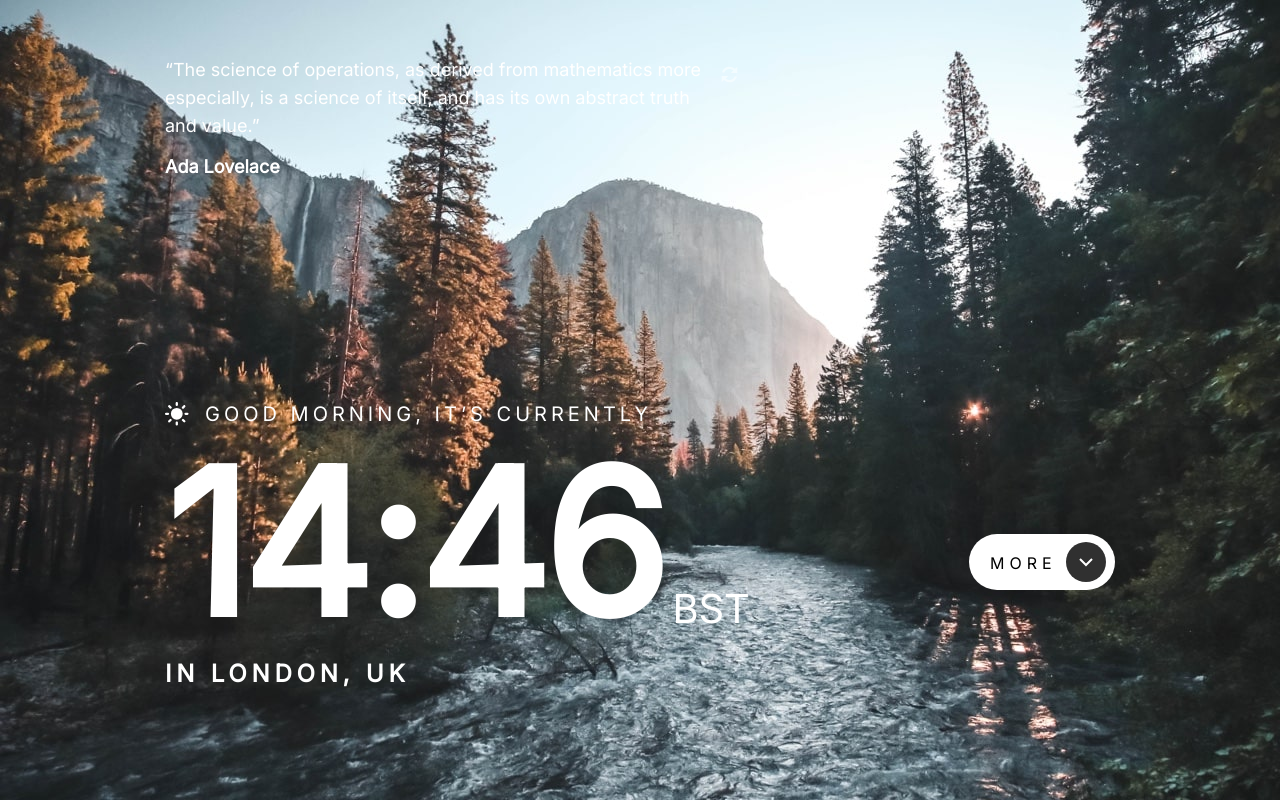
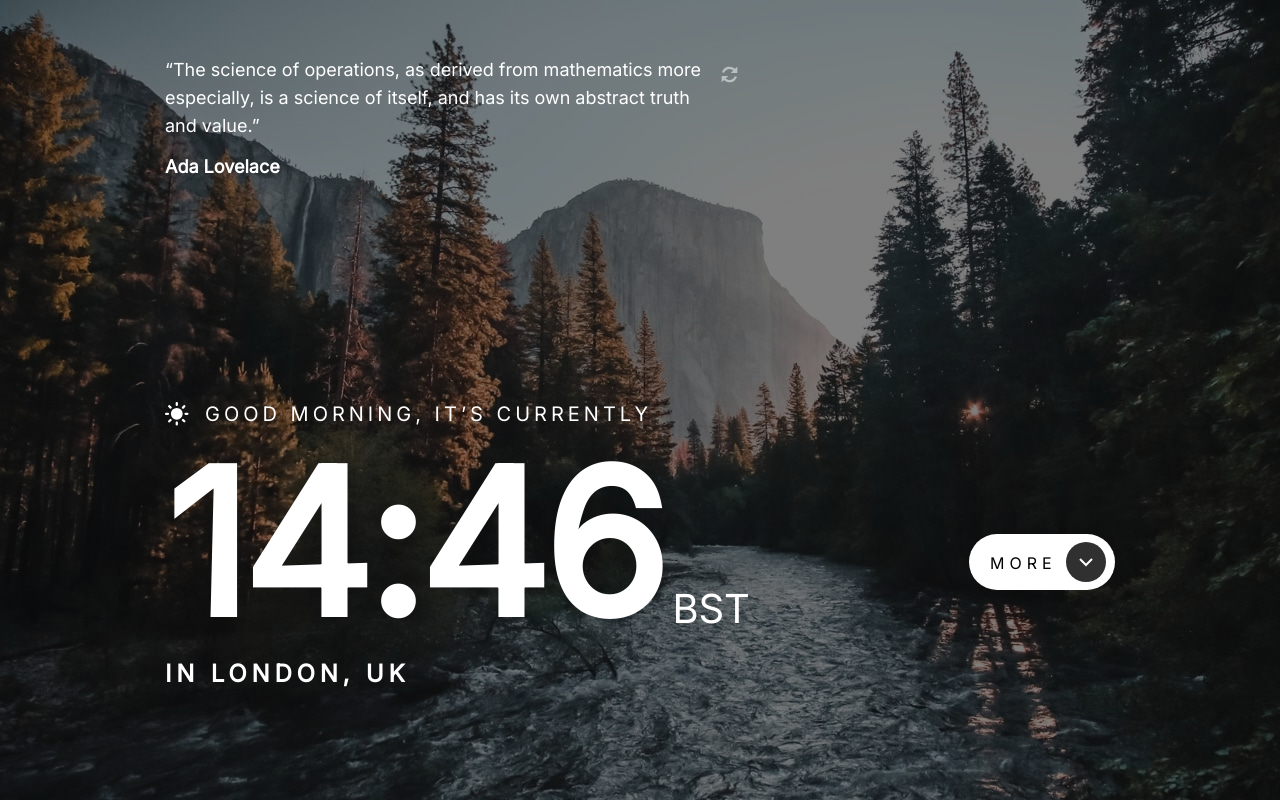
Before and after one commit to AlekseyVY/project_clock, a React (Create React App) app: page / in a window 1280 px wide. Built offline with nearby package versions, Linux system fonts and the light colour scheme; no server answers.

Commit message:
feature: added random citation on click

```diff
--- a/package.json
+++ b/package.json
@@ -6,6 +6,7 @@
     "@testing-library/jest-dom": "^5.11.9",
     "@testing-library/react": "^11.2.5",
     "@testing-library/user-event": "^12.6.3",
+    "axios": "^0.21.1",
     "react": "^17.0.1",
     "react-dom": "^17.0.1",
     "react-redux": "^7.2.2",
--- a/src/Components/ClockContainer/ClockContainer.jsx
+++ b/src/Components/ClockContainer/ClockContainer.jsx
@@ -2,12 +2,11 @@ import {connect} from "react-redux";
 import {updateTimeThunk} from "../../Redux/time";
 import Clock from "./Clock/Clock";
 import {useEffect} from 'react'
-import {setPositionThunk} from "../../Redux/position";
+import {setPositionThunk} from "../../Redux/user";
 
 
 const ClockContainer = ({hours, minutes, seconds, lat, long, updateTimeThunk, setPositionThunk}) => {
 
-  console.log(lat, long)
   useEffect(() => {
     setPositionThunk()
   },[])
--- a/src/Components/Common/ToggleButton/ToggleButton.jsx
+++ b/src/Components/Common/ToggleButton/ToggleButton.jsx
@@ -7,7 +7,7 @@ const ToggleButton = ({toggle, setToggle}) => {
   return (
     <ToggleContainer>
       <ToggleText>
-        {toggle ? "LESS" : 'MORE'}
+        {toggle ? 'LESS' : 'MORE'}
       </ToggleText>
       <ToggleButtonStyle>
         {toggle
--- a/src/Components/MainContainer/Citation/Citation.jsx
+++ b/src/Components/MainContainer/Citation/Citation.jsx
@@ -3,17 +3,17 @@ import refreshImg from '../../../resources/desktop/icon-refresh.svg';
 
 
 
-const Citation = () => {
+const Citation = ({ citation, author, getRandomQuoteThunk }) => {
   return(
     <CitationContainer>
       <TextContainer>
-        “The science of operations, as derived from mathematics more especially, is a science of itself, and has its own abstract truth and value.”
+        “{citation}”
         <HiddenSeparator/>
         <CitationText>
-          Ada Lovelace
+          {author}
         </CitationText>
       </TextContainer>
-      <RefreshImage src={refreshImg} alt={'refresh button'}/>
+      <RefreshImage onClick={() => getRandomQuoteThunk()} src={refreshImg} alt={'refresh button'}/>
     </CitationContainer>
   )
 }
@@ -50,6 +50,9 @@ const RefreshImage = styled.img`
   color: #FFF;
   margin-top: 10px;
   margin-left: 16px;
+  &:hover {
+    cursor: pointer;
+  }
 `;
 
 const CitationText = styled.div`
--- a/src/Components/MainContainer/Day/Day.jsx
+++ b/src/Components/MainContainer/Day/Day.jsx
@@ -5,7 +5,7 @@ import MainWidget from "../MainWidget/MainWidget";
 import ExpandWidgetContainer from "../../ExpandWidget/ExpandWidgetContainer";
 import {useState} from "react";
 
-const Day = () => {
+const Day = ({ citation, author, getRandomQuoteThunk }) => {
   const [toggle, setToggle] = useState(false)
 
   return (
@@ -15,7 +15,11 @@ const Day = () => {
           ?
           <Container>
             <HideCitation>
-              <Citation/>
+              <Citation
+                getRandomQuoteThunk={getRandomQuoteThunk}
+                citation={citation}
+                author={author}
+              />
             </HideCitation>
           <MainWidgetPosition>
             <MainWidget toggle={toggle} setToggle={setToggle}/>
@@ -24,7 +28,11 @@ const Day = () => {
           </Container>
           : <Container>
             <CitationPosition>
-              <Citation/>
+              <Citation
+                getRandomQuoteThunk={getRandomQuoteThunk}
+                citation={citation}
+                author={author}
+              />
             </CitationPosition>
             <MainWidgetPosition>
               <MainWidget toggle={toggle} setToggle={setToggle}/>
@@ -42,7 +50,7 @@ export default Day;
 const Container = styled.div`
   width: 1440px;
   height: 800px;
-  background-image: url(${backgroundImg});
+  background: linear-gradient( rgba(0, 0, 0, 0.5), rgba(0, 0, 0, 0.5) ), url(${backgroundImg});
   display: flex;
   flex-direction: column;
   justify-content: space-between;
--- a/src/Components/MainContainer/Main.jsx
+++ b/src/Components/MainContainer/Main.jsx
@@ -2,10 +2,14 @@ import Day from "./Day/Day";
 import styled from "styled-components";
 
 
-const Main = () => {
+const Main = ({citation, author, getRandomQuoteThunk}) => {
   return(
     <Container>
-      <Day />
+      <Day
+        getRandomQuoteThunk={getRandomQuoteThunk}
+        citation={citation}
+        author={author}
+      />
     </Container>
   )
 }
--- a/src/Components/MainContainer/MainContainer.jsx
+++ b/src/Components/MainContainer/MainContainer.jsx
@@ -1,13 +1,33 @@
 import Main from "./Main";
+import {connect} from "react-redux";
+import {getRandomQuoteThunk} from "../../Redux/quote";
+import {useEffect} from "react";
 
-const MainContainer = () => {
+const MainContainer = ({ citation, author, getRandomQuoteThunk}) => {
+
+  useEffect(() => {
+    getRandomQuoteThunk()
+  },[])
+
   return (
     <div>
-      <Main />
+      <Main
+        getRandomQuoteThunk={getRandomQuoteThunk}
+        citation={citation}
+        author={author}
+      />
     </div>
   )
 }
 
+let mapDispatchToProps = (state) => {
+  return {
+    citation: state.quote.citation,
+    author: state.quote.author
+  }
+}
 
 
-export default MainContainer;
+export default connect(mapDispatchToProps, {
+  getRandomQuoteThunk
+})(MainContainer);
--- /dev/null
+++ b/src/Redux/quote.js
@@ -0,0 +1,45 @@
+import {getCitation} from "../api/citationAPI";
+
+const GET_RANDOM_QUOTE = 'GET_RANDOM_QUOTE';
+const SET_RANDOM_QUOTE = 'SET_RANDOM_QUOTE';
+
+let initialQuote = {
+  citation: "The science of operations, as derived from mathematics more especially, is a science of itself, and has its own abstract truth and value.",
+  author: 'Ada Lovelace'
+}
+
+const quoteReducer = (store = initialQuote, action) => {
+  switch(action.type) {
+    case SET_RANDOM_QUOTE: {
+      return {
+        ...store,
+        citation: action.payload.citation,
+        author: action.payload.author
+      }
+    }
+    case GET_RANDOM_QUOTE: {
+      return store
+    }
+    default: {
+      return store
+    }
+  }
+
+}
+
+
+export const setRandomQuoteAction = (citation, author) => {
+  return {
+    type: 'SET_RANDOM_QUOTE',
+    payload: {citation, author}
+  }
+}
+
+export const getRandomQuoteThunk = () => {
+  return async (dispatch) => {
+    let quote = await getCitation()
+    dispatch(setRandomQuoteAction(quote.content, quote.author))
+  }
+}
+
+export default quoteReducer;
--- a/src/Redux/store.js
+++ b/src/Redux/store.js
@@ -1,14 +1,16 @@
 import {applyMiddleware, combineReducers, createStore} from "redux";
 import thunk from "redux-thunk";
 import timeReducer from "./time";
-import positionReducer from "./position";
+import positionReducer from "./user";
+import quoteReducer from "./quote";
 
 
 
 
 const rootReducers = combineReducers({
   time: timeReducer,
-  user: positionReducer
+  user: positionReducer,
+  quote: quoteReducer
 })
 
 
--- a/src/Redux/position.js
+++ b/src/Redux/user.js
@@ -1,4 +1,3 @@
-import userEvent from "@testing-library/user-event";
 
 const SET_POSITION = 'SET_POSITION';
 
--- /dev/null
+++ b/src/api/citationAPI.js
@@ -0,0 +1,7 @@
+import axios from "axios";
+
+
+export const getCitation = async () => {
+  let resp = await axios.get('https://api.quotable.io/random')
+  return resp.data
+}
```
Also changed, not shown: 1 other file (tests, documents, lock files or other folders).
